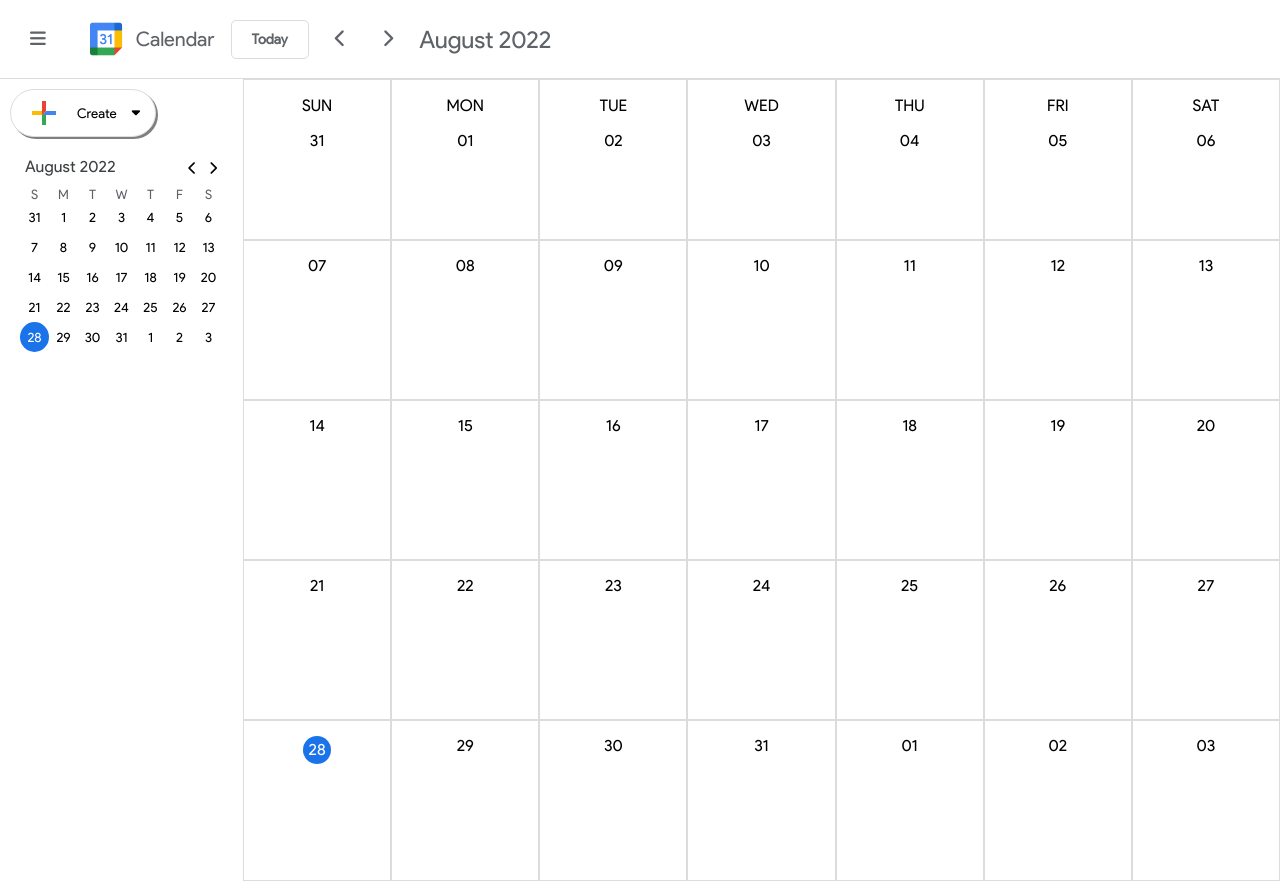
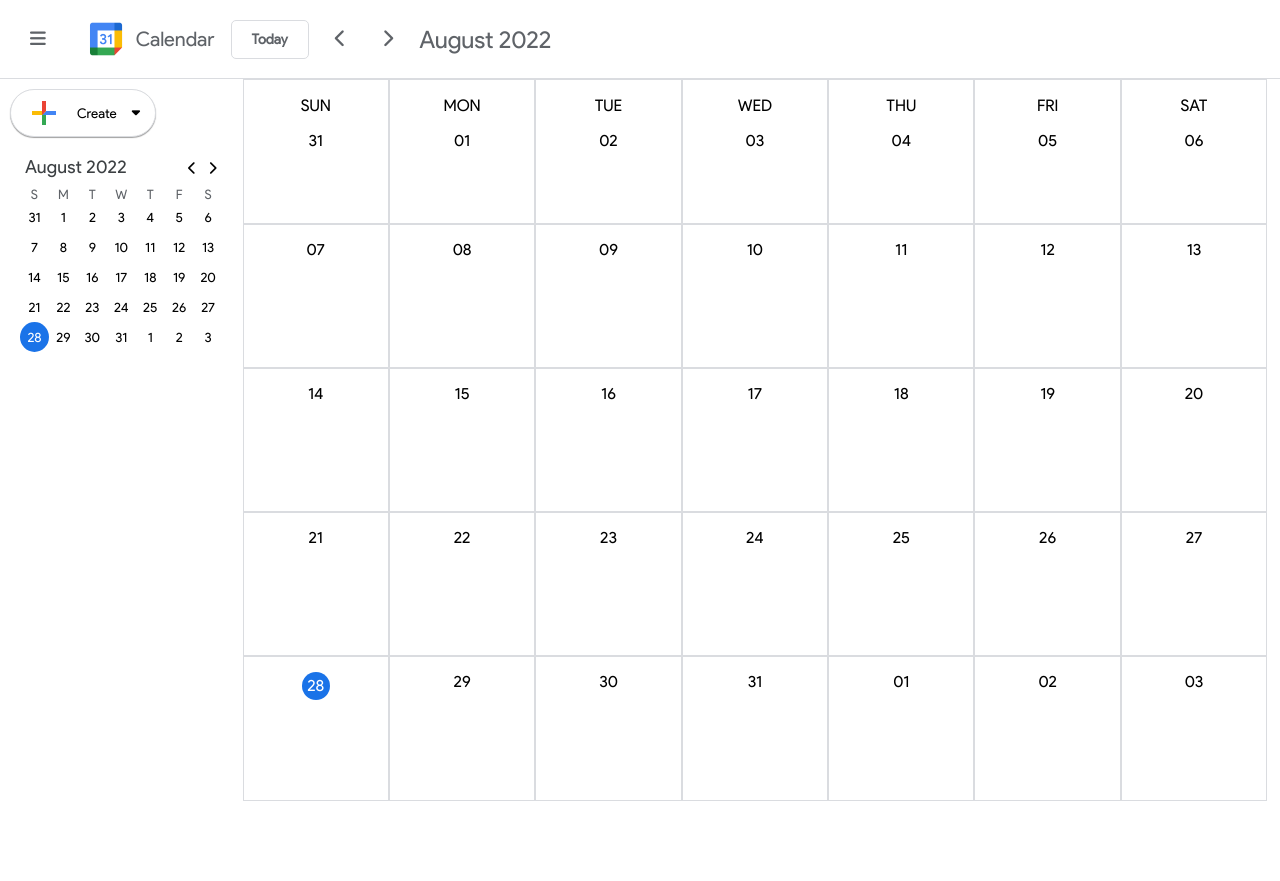
Before and after one commit to darinchakalov/google-calendar, a React (Create React App) app: page / in a window 1280 px wide. After the commit the page ends 801 px from the top, so only its background shows below. Built offline with nearby package versions, Linux system fonts and the light colour scheme.

Commit message:
updated styling

```diff
--- a/src/App.css
+++ b/src/App.css
@@ -16,5 +16,6 @@
 
 .main-wrapper {
 	display: flex;
-	width: 100vw;
+	width: 99vw;
+	height: 90vh;
 }
--- a/src/Components/Calendar/Calendar.css
+++ b/src/Components/Calendar/Calendar.css
@@ -1,5 +1,5 @@
 .calendar-wrapper {
-    height: 100vh;
+    height: 100%;
     width: 100%;
 	display: grid;
 	grid-template-columns: repeat(7, 1fr);
--- a/src/Components/Sidebar/CreateEventButton/CreateEventButton.css
+++ b/src/Components/Sidebar/CreateEventButton/CreateEventButton.css
@@ -7,5 +7,14 @@
 	padding: 5px 15px;
 	gap: 15px;
 	margin: 10px;
-    box-shadow: 2px 2px  gray;
+	-webkit-box-shadow: 0px 1px 9px 0px #a1a1a1;
+	box-shadow: 0px 1px 1px 0px #a1a1a1;
+	transition: background-color .3s ease;
+    transition: box-shadow .2s ease;
 }
+
+.create-event-button:hover {
+	background-color: #f1f3f4;
+	-webkit-box-shadow: 0px 2px 4px 2px #a1a1a1;
+	box-shadow: 0px 2px 4px 2px #a1a1a1;
+}
--- a/src/Components/Sidebar/CreateEventButton/CreateEventButton.js
+++ b/src/Components/Sidebar/CreateEventButton/CreateEventButton.js
@@ -5,7 +5,7 @@ export default function CreateEventButton() {
 		<button className="create-event-button">
 			<img className="create-button-logo" src="/Images/plus.svg" alt="" />
 			<span className="create-button-text">Create</span>
-			<i class="fa-solid fa-caret-down"></i>
+			<i className="fa-solid fa-caret-down"></i>
 		</button>
 	);
 }
--- a/src/Components/Sidebar/SmallCalendar/SmalCalendar.css
+++ b/src/Components/Sidebar/SmallCalendar/SmalCalendar.css
@@ -12,7 +12,7 @@
 	-webkit-flex-grow: 1;
 	flex-grow: 1;
 	padding-left: 5px;
-	font-size: 16px;
+	font-size: 18px;
 	font-weight: 500;
 	letter-spacing: 0.25px;
 	line-height: 20px;
@@ -46,17 +46,20 @@
 .small-calendar-day {
 	background-color: transparent;
 	border: none;
-    height: 30px;
-    border-radius: 50%;
-
+	height: 30px;
+	border-radius: 50%;
 }
 
 .small-calendar-day:hover {
 	cursor: pointer;
-    background-color: #f1f3f4;
+	background-color: #f1f3f4;
 }
 
 .small-calendar-current-day {
 	background-color: var(--global-google-blue);
-    color: white;
+	color: white;
 }
+
+.small-calendar-selected-day {
+	background-color: #d2e3fc;
+}
--- a/src/Components/Sidebar/SmallCalendar/SmalCalendar.js
+++ b/src/Components/Sidebar/SmallCalendar/SmalCalendar.js
@@ -8,7 +8,7 @@ import "./SmalCalendar.css";
 export default function SmallCalendar() {
 	const [currentMonthIdx, setCurrentMonthIdx] = useState(dayjs().month());
 	const [currentMonth, setCurrentMonth] = useState(getCurrentMonth());
-	const { monthIndex, setSmallCalendarMonth, daySelected, setDaySelected } = useContext(GlobalContext);
+	const { monthIndex, setSmallCalendarMonthIndex, daySelected, setDaySelected } = useContext(GlobalContext);
 
 	useEffect(() => {
 		setCurrentMonth(getCurrentMonth(currentMonthIdx));
@@ -19,30 +19,30 @@ export default function SmallCalendar() {
 	}, [monthIndex]);
 
 	function setNextMonth() {
-		setCurrentMonthIdx(monthIndex + 1);
+		setCurrentMonthIdx(currentMonthIdx + 1);
 	}
 
 	function setPrevMonth() {
-		setCurrentMonthIdx(monthIndex - 1);
+		setCurrentMonthIdx(currentMonthIdx - 1);
 	}
 
-    function setSelectedDayClass(day) {
-        const format = "DD-MM-YY";
-		console.log("day: " + day.format(format), "selectedday: " + daySelected);
-		if (daySelected) {
-			return "small-calendar-selected date";
-		}
-	}
-
-	function getCurrentDay(day) {
-		return day.format("DD-MM-YY") === dayjs().format("DD-MM-YY") ? "small-calendar-current-day" : "";
+	function setDayClass(day) {
+		const format = "DD-MM-YY";
+		const thisDay = day.format(format);
+		const selDay = daySelected.format(format);
+		const currentDay = dayjs().format(format);
+		if (thisDay === currentDay) {
+			return "small-calendar-current-day";
+		} else if (thisDay === selDay) {
+			return "small-calendar-selected-day";
+		} else return "";
 	}
 
 	return (
 		<div className="small-calendar-wrapper">
 			<header className="small-calendar-header">
 				<span className="small-calendar-date">
-					{dayjs(new Date(dayjs().year(), monthIndex)).format("MMMM YYYY")}
+					{dayjs(new Date(dayjs().year(), currentMonthIdx)).format("MMMM YYYY")}
 				</span>
 				<div className="small-calendar-buttons-wrapper">
 					<button className="small-calendar-button" onClick={setPrevMonth}>
@@ -63,10 +63,10 @@ export default function SmallCalendar() {
 					<Fragment key={i}>
 						{row.map((day, idx) => (
 							<button
-								className={`small-calendar-day ${getCurrentDay(day)} ${setSelectedDayClass(day)}`}
+								className={`small-calendar-day ${setDayClass(day)}`}
 								key={idx}
 								onClick={() => {
-									// setSmallCalendarMonth(currentMonthIdx);
+									setSmallCalendarMonthIndex(currentMonthIdx);
 									setDaySelected(day);
 								}}
 							>
```
Also changed, not shown: src/Context/ContextWrapper.js (+9 -9 lines). Lines whose indentation alone changed are shown as unchanged.
